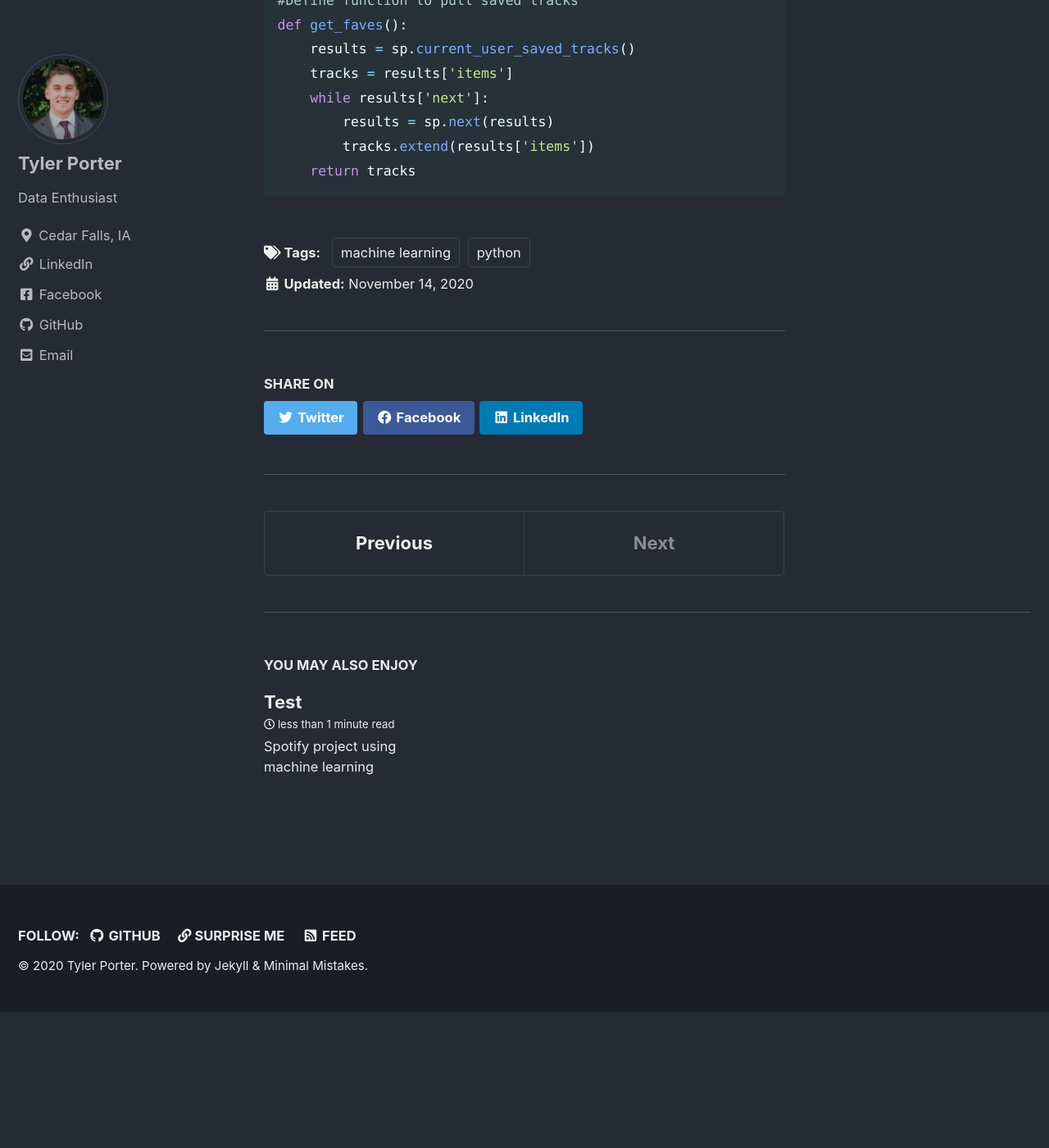
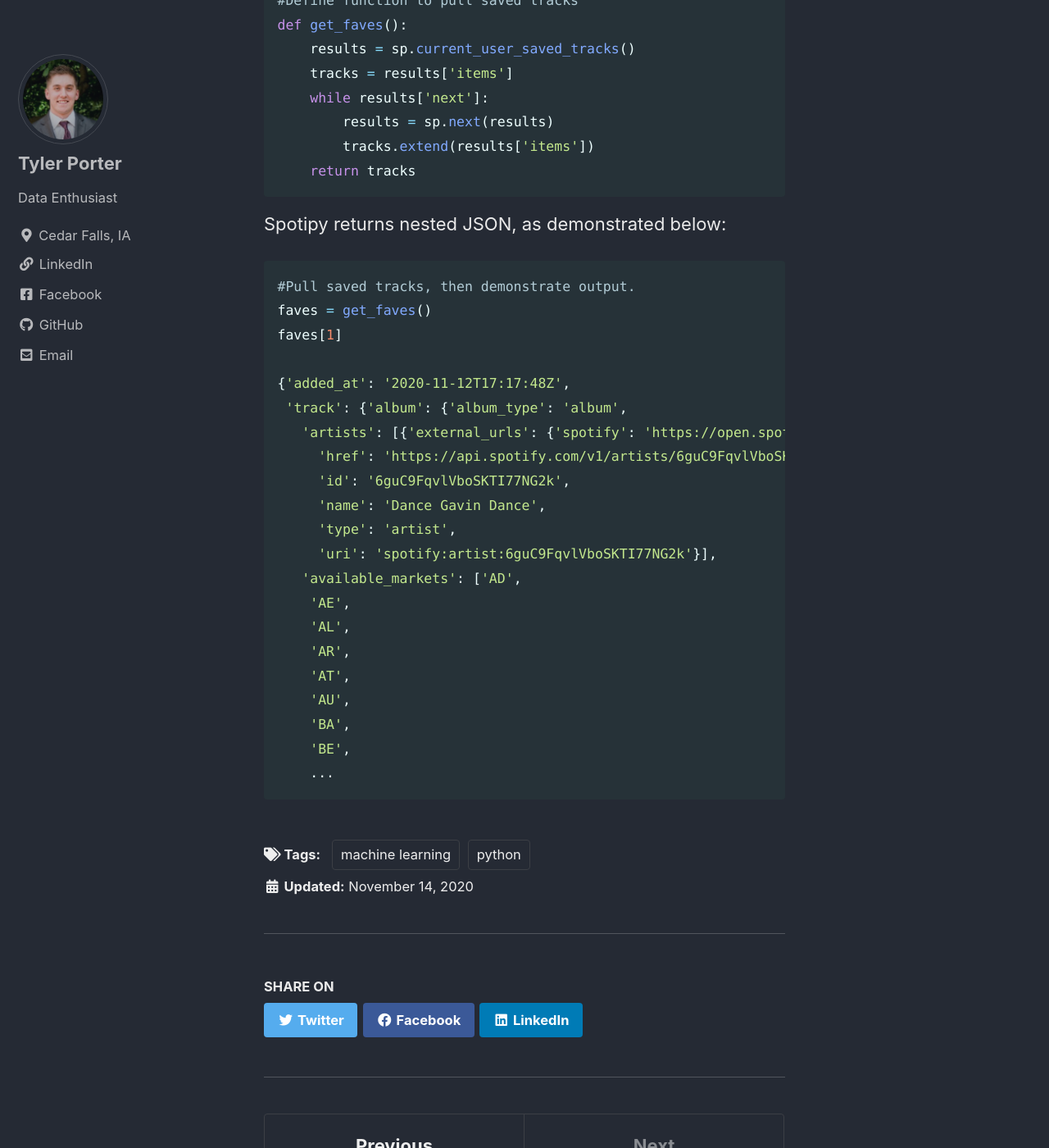
Before and after one commit to tyljporter/typo.github.io, a Jekyll site: the page built from _posts/2020-11-08-Spotify.md, in a window 1280 px wide and 1400 px high, scrolled down 3209 px. Shown: the whole window at 82% size. Built offline with Jekyll 4.4.1, drawn with Linux system fonts in a browser that asks for light colours; cached includes are drawn as plain includes; before the commit the page ends 4443 px from its top, so only the background shows below that.

Commit message:
Spotify V14

````diff
--- a/_posts/2020-11-08-Spotify.md
+++ b/_posts/2020-11-08-Spotify.md
@@ -72,3 +72,28 @@
         tracks.extend(results['items'])
     return tracks
 ```
+
+Spotipy returns nested JSON, as demonstrated below:
+```python
+#Pull saved tracks, then demonstrate output.
+faves = get_faves()
+faves[1]
+
+{'added_at': '2020-11-12T17:17:48Z',
+ 'track': {'album': {'album_type': 'album',
+   'artists': [{'external_urls': {'spotify': 'https://open.spotify.com/artist/6guC9FqvlVboSKTI77NG2k'},
+     'href': 'https://api.spotify.com/v1/artists/6guC9FqvlVboSKTI77NG2k',
+     'id': '6guC9FqvlVboSKTI77NG2k',
+     'name': 'Dance Gavin Dance',
+     'type': 'artist',
+     'uri': 'spotify:artist:6guC9FqvlVboSKTI77NG2k'}],
+   'available_markets': ['AD',
+    'AE',
+    'AL',
+    'AR',
+    'AT',
+    'AU',
+    'BA',
+    'BE',
+    ...
+```
````
